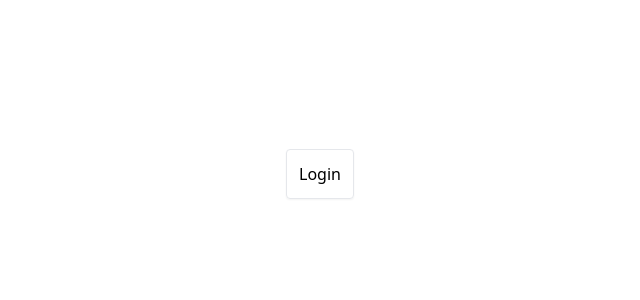
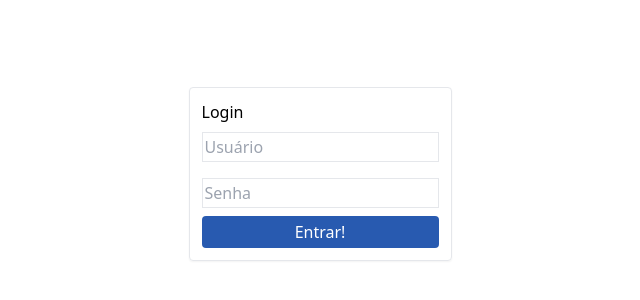
Before and after one commit to gabeFrancisco/LunchStack.Web, a React (Vite) app: page /login in a window 1280 px wide. Shown: the part 178-478 px from the top of the page, without its empty margins (320-960 px from the left). Built offline with nearby package versions, Linux system fonts and the light colour scheme.

Commit message:
added formik and started form on login page

```diff
--- a/package.json
+++ b/package.json
@@ -10,6 +10,7 @@
     "preview": "vite preview"
   },
   "dependencies": {
+    "formik": "^2.4.6",
     "react": "^18.3.1",
     "react-dom": "^18.3.1",
     "react-router-dom": "^6.26.1"
--- a/src/pages/login.tsx
+++ b/src/pages/login.tsx
@@ -1,8 +1,50 @@
+import { useFormik } from "formik";
+
 function LoginPage() {
+  const formik = useFormik({
+    initialValues: {
+      username: "",
+      password: "",
+    },
+    enableReinitialize: true,
+    validateOnChange: false,
+    onSubmit: () => {},
+  });
+
   return (
     <div className="flex flex-col items-center justify-center w-screen h-screen">
       <div className="p-3 -mt-24 border border-gray-200 rounded shadow-sm">
-        Login
+        <h1>Login</h1>
+        <form className="flex flex-col">
+          <div className="my-2">
+            <input
+              className="border border-gray-200 p-0.5"
+              type="text"
+              id="name"
+              name="name"
+              placeholder="Usuário"
+              value={formik.values.username}
+              onChange={formik.handleChange}
+            />
+          </div>
+          <div className="my-2">
+            <input
+              className="border border-gray-200 p-0.5"
+              type="text"
+              id="password"
+              name="password"
+              placeholder="Senha"
+              value={formik.values.password}
+              onChange={formik.handleChange}
+            />
+          </div>
+          <button
+            type="button"
+            className="px-3 py-1 text-white rounded bg-primary hover:bg-blue-900"
+          >
+            Entrar!
+          </button>
+        </form>
       </div>
     </div>
   );
```
Also changed, not shown: 1 other file (tests, documents, lock files or other folders).
